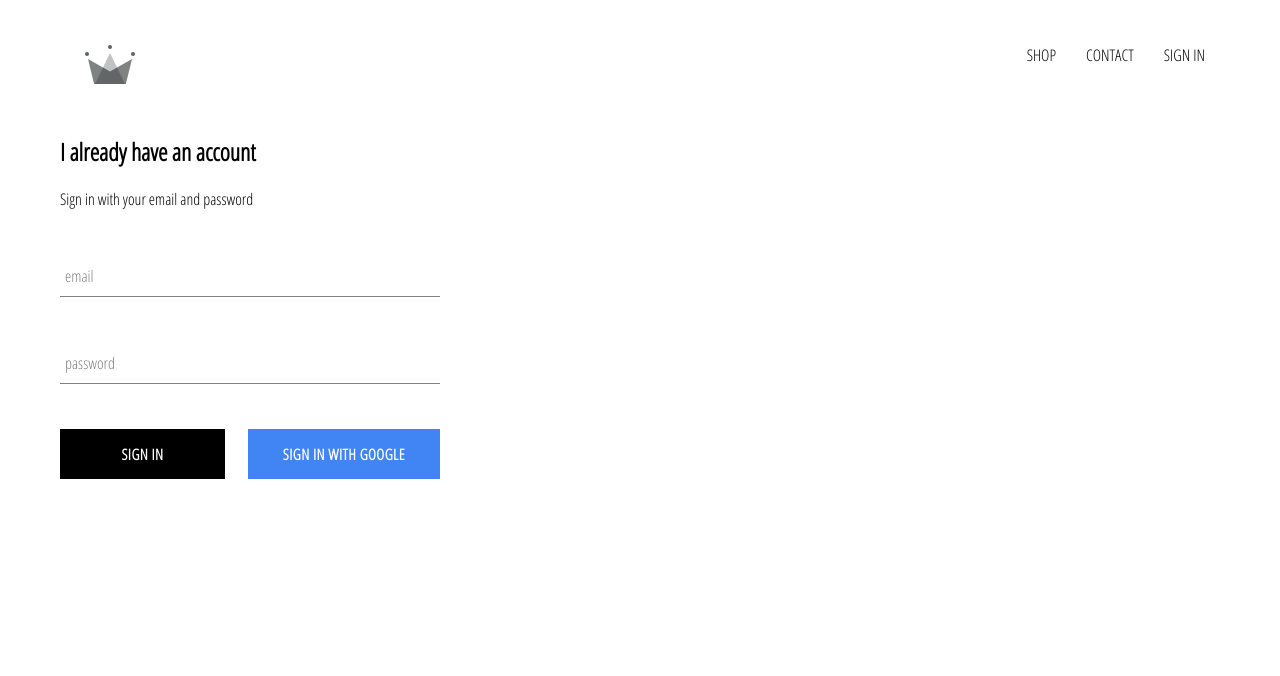
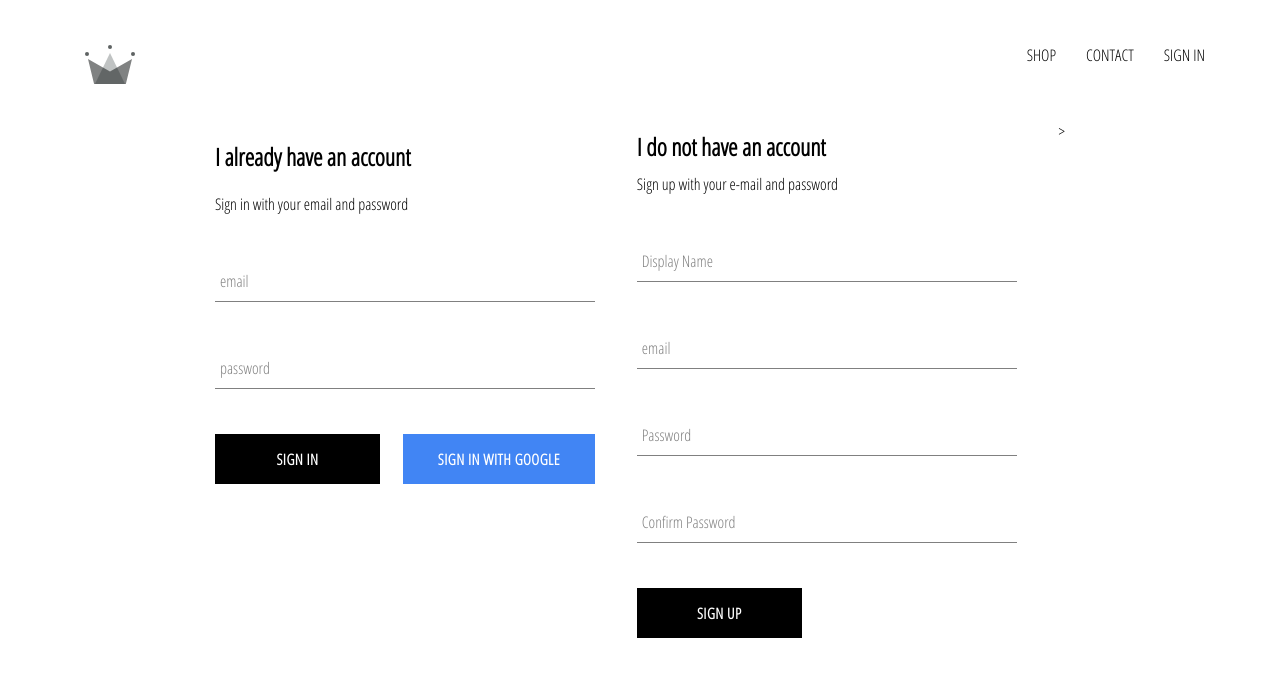
Before and after one commit to GezelligCode/nalu, a React (Create React App) app: page /signin in a window 1280 px wide. Shown: the top 676 px of the page. Built offline with nearby package versions, Linux system fonts and the light colour scheme; no server answers.

Commit message:
implemented firebase utils, included ability store authenticated users in our firestore database

```diff
--- a/src/App.js
+++ b/src/App.js
@@ -7,7 +7,7 @@
 import ShopPage from './pages/shop/shop.component';
 import SignInAndSignUpPage from './pages/sign-in-and-sign-up/sign-in-and-sign-up.component';
 import Header from './components/header/header.component';
-import { auth } from './firebase/firebase.utils';
+import { auth, createUserProfileDocument } from './firebase/firebase.utils';
 
 class App extends React.Component {
   constructor() {
@@ -21,10 +21,23 @@
   unsubscribeFromAuth = null;
 
   componentDidMount() {
-    this.unsubscribeFromAuth = auth.onAuthStateChanged(user => {
-      this.setState({ currentUser: user });
+    this.unsubscribeFromAuth = auth.onAuthStateChanged(async userAuth => {
+      if (userAuth) {
+        const userRef = await createUserProfileDocument(userAuth);
 
-      console.log(user);
+        userRef.onSnapshot(snapShot => {
+          this.setState({
+            currentUser: {
+              id: snapShot.id,
+              ...snapShot.data()
+            }
+          });
+        });
+
+      }
+      else {
+        this.setState({currentUser: userAuth});
+      }
     });
   }
 
--- /dev/null
+++ b/src/components/sign-up/sign-up.component.jsx
@@ -0,0 +1,100 @@
+import React from 'react';
+
+import FormInput from '../form-input/form-input.component';
+import CustomButton from '../custom-button/custom-button.component';
+
+import {auth, createUserProfileDocument} from '../../firebase/firebase.utils';
+
+import './sign-up.styles.scss';
+
+class SignUp extends React.Component {
+    constructor(){
+        super();
+
+        this.state = {
+            displayName: '',
+            email: '',
+            password: '',
+            confirmPassword: ''
+        }
+    }
+
+    handleSubmit = async event => {
+        event.preventDefault();
+
+        const {displayName, email, password, confirmPassword} = this.state;
+
+        if(password != confirmPassword) {
+            alert("passwords don't match");
+            return;
+        }
+        try {
+            const {user} = await auth.createUserWithEmailAndPassword(email, password);
+
+            await createUserProfileDocument({user, displayName});
+
+            this.setState({
+                displayName: '',
+                email: '',
+                password: '',
+                confirmPassword: ''
+            })
+
+        } catch(error) {
+            console.error(error);
+        }
+    };
+
+    handleChange = event => {
+        const {name, value} = event.target;
+
+        this.setState({[name]: value})
+    }
+
+    render() {
+        const {displayName, email, password, confirmPassword} = this.state;
+        return(
+            <div className='sign-up'>
+                <h2 className='title'>I do not have an account</h2>
+                <span>Sign up with your e-mail and password</span>
+                <form className='sign-up-form' onSubmit={this.handSubmit}>
+                    <FormInput
+                    type='text'
+                    name='displayName'
+                    value={displayName}
+                    onChange={this.handleChange}
+                    label='Display Name'
+                    required
+                    />
+                    <FormInput
+                    type='email'
+                    name='email'
+                    value={email}
+                    onChange={this.handleChange}
+                    label='email'
+                    required
+                    />
+                    <FormInput
+                    type='password'
+                    name='password'
+                    value={password}
+                    onChange={this.handleChange}
+                    label='Password'
+                    required
+                    />
+                    <FormInput
+                    type='password'
+                    name='confirmPassword'
+                    value={confirmPassword}
+                    onChange={this.handleChange}
+                    label='Confirm Password'
+                    required
+                    />
+                    <CustomButton type='submit'>SIGN UP</CustomButton>
+                </form>
+            </div>
+        )
+    }
+}
+
+export default SignUp;
--- /dev/null
+++ b/src/components/sign-up/sign-up.styles.scss
@@ -0,0 +1,9 @@
+.sign-up{
+    display: flex;
+    flex-direction: column;
+    width: 380px;
+
+    .title {
+        margin: 10px 0;
+    }
+}
--- a/src/firebase/firebase.utils.js
+++ b/src/firebase/firebase.utils.js
@@ -13,6 +13,32 @@
     measurementId: "G-V5L5JQCYSL"
   };
 
+export const createUserProfileDocument = async (userAuth, additionalData) => {
+  if (!userAuth) return;
+
+  const userRef = firestore.doc(`users/${userAuth.uid}`);
+
+  const snapShot = await userRef.get();
+
+  if(!snapShot.exists) {
+    const {displayName, email} = userAuth;
+    const createdAt = new Date();
+
+    try {
+      await userRef.set({
+        displayName,
+        email,
+        createdAt,
+        ...additionalData
+      })
+    } catch (error) {
+      console.log('error creating user', error.message);
+    }
+  }
+
+  return userRef;
+};
+
 firebase.initializeApp(config);
 
 export const auth = firebase.auth();
--- a/src/pages/sign-in-and-sign-up/sign-in-and-sign-up.component.jsx
+++ b/src/pages/sign-in-and-sign-up/sign-in-and-sign-up.component.jsx
@@ -1,10 +1,12 @@
 import React from 'react';
 import SignIn from '../../components/sign-in/sign-in.component';
+import SignUp from '../../components/sign-up/sign-up.component';
 import './sign-in-and-sign-up.scss';
 
 const SignInAndSignUpPage = () => (
     <div className='sign-in-and-sign-up'>
         <SignIn />
+        <SignUp />>
     </div>
 );
 
--- a/src/pages/sign-in-and-sign-up/sign-in-and-sign-up.scss
+++ b/src/pages/sign-in-and-sign-up/sign-in-and-sign-up.scss
@@ -0,0 +1,6 @@
+.sign-in-and-sign-up {
+    width: 850px;
+    display: flex;
+    justify-content: space-between;
+    margin: 30px auto;
+}
```
